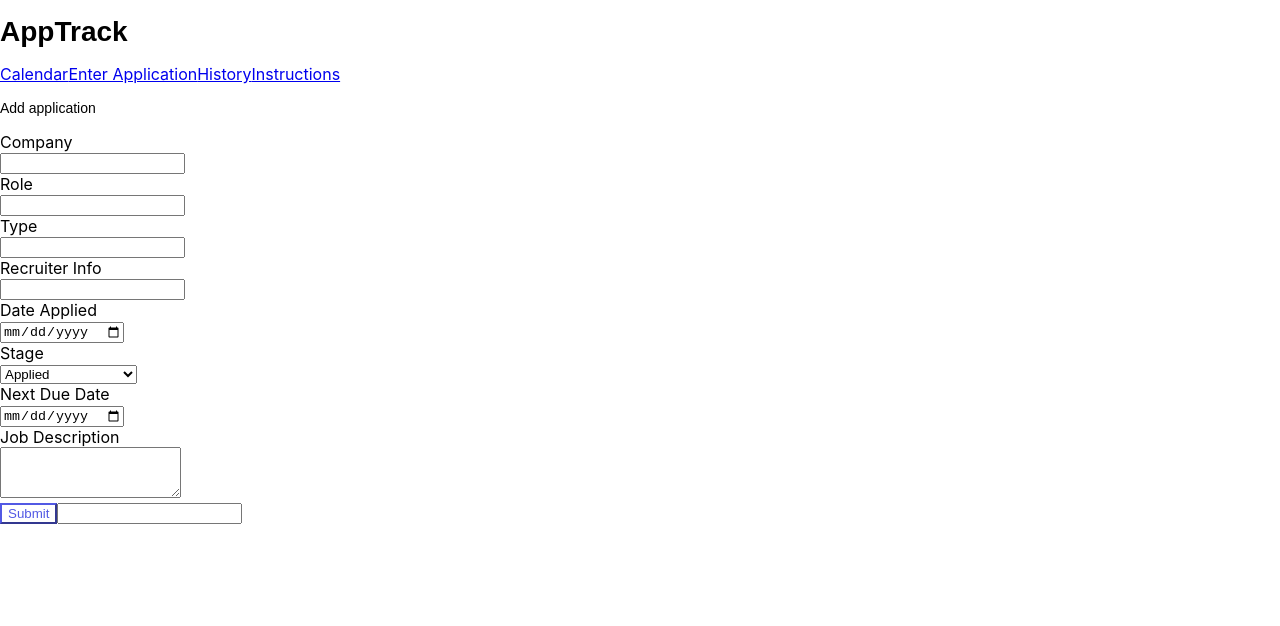
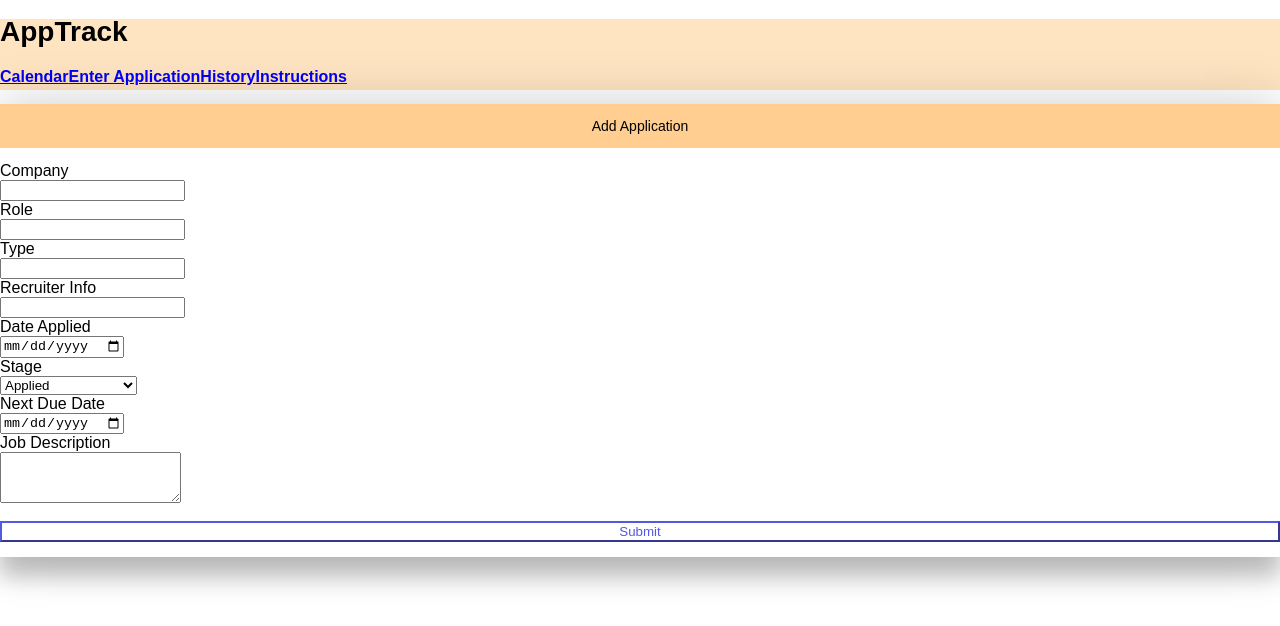
Before and after one commit to wirthdrewneu/Web-Dev-Project-3, a React (Create React App) app in the folder interapp/: page /newApplication in a window 1280 px wide. Shown: the top 626 px of the page. Built offline with nearby package versions, Linux system fonts and the light colour scheme; no server answers; the HTML template or start-up script is replaced by a standard one.

Commit message:
Added aesthetic changes and edit form

```diff
--- a/interapp/src/App.css
+++ b/interapp/src/App.css
@@ -1,6 +1,33 @@
-   .limitText {
-     max-height: 50px;
-     max-width: 140px;
-     overflow: scroll;
-     display: block;
-   }
+.limitText {
+  max-height: 50px;
+  max-width: 320px;
+  overflow: scroll;
+  display: block;
+}
+
+.center {
+  display: flex;
+  justify-content: center;
+  align-items: center;
+  height: 50px;
+}
+
+.shadow {
+  box-shadow: 0 20px 20px rgba(0, 0, 0, 0.2), 0px 0px 50px rgba(0, 0, 0, 0.2);
+}
+
+.padding-std {
+  padding: 0.75rem 1.25rem;
+}
+
+.center-text {
+  text-align: center;
+}
+
+.filter-by {
+  cursor: pointer;
+}
+
+.no-padding {
+  padding: 0;
+}
--- a/interapp/src/components/AppCalendar.js
+++ b/interapp/src/components/AppCalendar.js
@@ -1,4 +1,4 @@
-import React, { useState, useEffect } from "react";
+import React, { useState } from "react";
 /*import { render } from "react-dom";*/
 import { Calendar, momentLocalizer } from "react-big-calendar";
 import moment from "moment";
@@ -15,8 +15,7 @@ function AppCalendar(props) {
 
   return (
     <main>
-    <div id = "maincontent">
-
+      <div className="container" id = "maincontent">
         <div className="card-deck mb-3 text-center">
           <div className="card mb-6 shadow-sm">
             <div className="card-header">
@@ -31,11 +30,9 @@ function AppCalendar(props) {
                 endAccessor="end"
                 style={{ height: 500, width: "100%" }}
               />
-
             </div>
           </div>
         </div>
-
         <EventForm eventdata = {eventdata} />
       </div>
     </main>
--- a/interapp/src/components/AppForm.js
+++ b/interapp/src/components/AppForm.js
@@ -3,64 +3,53 @@ import "../css/form.css";
 
 function AppForm ({edit, itemDetails}) {
   const [url, setUrl] = useState("/appform");
-  const [fields, setFields] = useState({
-    Company: "",
-    DateApplied: "",
-    JobDescription: "",
-    RecruiterInfo: "",
-    Role: "",
-    Stage: "",
-    StageDate: "",
-    Type: ""
-  });
+  const [fields, setFields] = useState({});
 
   useEffect(() => {
     if (edit) {
       setFields(itemDetails);
-      setUrl("/updateApplication")
+      setUrl("/updateApplication");
     }
-  }, []);
-
-
+  }, [url, fields, edit, itemDetails]);
 
   return(
-      <div className = "align-items-center p-3 px-md-4 mb-3 bg-white border-bottom shadow-sm" id = "maincontent">
+    <div className="container align-items-center p-3 px-md-4 mb-3 bg-white border-bottom shadow" id="maincontent">
       <form action={url} method="POST">
-        <p className="h4 mb-4">Add application</p>
+        {(edit) ? '' : <p className="h4 mb-4 header-std padding-std center-text">Add Application</p>}
         <div className="form-group row">
-          <label for="company" className="col-10 col-form-label" >Company</label>
+          <label for="company" className="col-2 col-form-label" >Company</label>
           <div className="col-10">
-            <input className="form-control" type="text" id="company" name="Company"/>
+            <input className="form-control" type="text" id="company" name="Company" defaultValue={(!fields) ? '' : fields.Company}/>
           </div>
         </div>
         <div className="form-group row">
-          <label for="role" className="col-10 col-form-label">Role</label>
+          <label for="role" className="col-2 col-form-label">Role</label>
           <div className="col-10">
-            <input className="form-control" type="text" id="role" name="Role" />
+            <input className="form-control" type="text" id="role" name="Role" defaultValue={(!fields) ? '' : fields.Role}/>
           </div>
         </div>
         <div className="form-group row">
-          <label for="type" className="col-10 col-form-label">Type</label>
+          <label for="type" className="col-2 col-form-label">Type</label>
           <div className="col-10">
-            <input className="form-control" type="text" id="type" name="Type" />
+            <input className="form-control" type="text" id="type" name="Type" defaultValue={(!fields) ? '' : fields.Type}/>
           </div>
         </div>
         <div className="form-group row">
-          <label for="recruiter" className="col-10 col-form-label">Recruiter Info</label>
+          <label for="recruiter" className="col-2 col-form-label">Recruiter Info</label>
           <div className="col-10">
-            <input className="form-control" type="text" id="recruiter" name="RecruiterInfo" />
+            <input className="form-control" type="text" id="recruiter" name="RecruiterInfo" defaultValue={(!fields) ? '' : fields.RecruiterInfo} />
           </div>
         </div>
         <div className="form-group row">
-          <label for="appliedDate" className="col-10 col-form-label">Date Applied</label>
+          <label for="appliedDate" className="col-2 col-form-label">Date Applied</label>
           <div className="col-10">
-            <input className="form-control" type="date" id="appliedDate" name="DateApplied" />
+            <input className="form-control" type="date" id="appliedDate" name="DateApplied" defaultValue={(!fields) ? '' : fields.DateApplied}/>
           </div>
         </div>
         <div className="form-group row">
-          <label for="stage" className="col-10 col-form-label">Stage</label>
+          <label for="stage" className="col-2 col-form-label">Stage</label>
           <div className="col-10">
-            <select className="form-control" id="stage" name="Stage">
+            <select className="form-control" id="stage" name="Stage" defaultValue={(!fields) ? '' : fields.Stage}>
               <option>Applied</option>
               <option>Online Assessment</option>
               <option>Interview</option>
@@ -72,21 +61,23 @@ function AppForm ({edit, itemDetails}) {
           </div>
         </div>
         <div className="form-group row">
-          <label for="stage" className="col-10 col-form-label">Next Due Date</label>
+          <label for="stage" className="col-2 col-form-label">Next Due Date</label>
           <div className="col-10">
-            <input className="form-control" type="date" id="stage" name="StageDate" />
+            <input className="form-control" type="date" id="stage" name="StageDate" defaultValue={(!fields) ? '' : fields.StageDate}/>
           </div>
         </div>
         <div className="form-group row">
-          <label for="jobDesc" className="col-10 col-form-label">Job Description</label>
+          <label for="jobDesc" className="col-2 col-form-label">Job Description</label>
           <div className="col-10">
-            <textarea className="form-control" id="jobDesc" rows="3" name="JobDescription"></textarea>
+            <textarea className="form-control" id="jobDesc" rows="3" name="JobDescription" defaultValue={(!fields) ? '' : fields.JobDescription}></textarea>
           </div>
         </div>
-        <button type="submit" className="btn btn-primary">Submit</button>
-        <input className="form-control" type="ID" value="" id="stage" name="StageDate" />
+        {(edit) ? <input hidden className="form-control" type="text" id="_id" name="_id" defaultValue={(!fields) ? '' : fields._id}/> : '' }
+        <div className="center">
+          <button type="submit" className="btn btn-primary">{(edit) ? 'Save Changes' : 'Submit'}</button>
+        </div>
       </form>
-    </div>);
-
-  }
+    </div>
+  );
+}
 export default AppForm;
--- a/interapp/src/components/HistoryTable.js
+++ b/interapp/src/components/HistoryTable.js
@@ -3,7 +3,6 @@ import "../css/designs.css"
 
 export default function HistoryTable(props) {
     const { posts, onDelete, onEdit} = props;
-
     return(
         <table class="table table-striped" id = "maincontent">
             <thead>
--- a/interapp/src/components/NavBar.js
+++ b/interapp/src/components/NavBar.js
@@ -1,16 +1,10 @@
 import React from "react";
 import "../css/designs.css";
-// import {
-//   BrowserRouter as Router,
-//   Switch,
-//   Route,
-//   Link
-// } from "react-router-dom";
 
 function NavBar() {
 	return (
 		<header>
-			<div className="card mb-6 shadow-sm testb d-flex flex-column flex-md-row align-items-center p-3 px-md-4 mb-3 bg-white border-bottom shadow-sm">
+			<div className="mb-6 testb d-flex flex-column flex-md-row p-3 px-md-4 mb-3 border-bottom nav-header">
 				<a href="#maincontent" class="skip-link">
 					{" "}
 					Skip to main content{" "}
--- /dev/null
+++ b/interapp/src/components/common/Modal.js
@@ -0,0 +1,30 @@
+import React from 'react';
+import {Modal} from 'react-bootstrap';
+
+export default function ModalPop({closePop, showModal, component, heading}) {
+
+    return (
+        <>
+            <Modal
+                show={showModal}
+                onHide={closePop}
+                size="xl"
+                aria-labelledby="contained-modal-title-vcenter"
+                centered
+            >
+                <Modal.Header className="header-std" closeButton>
+                    <Modal.Title id="contained-modal-title-vcenter" >{heading}</Modal.Title>
+                </Modal.Header>
+                <Modal.Body>{component}</Modal.Body>
+                {/* <Modal.Footer> */}
+                {/* <Button variant="secondary" onClick={closePop}>
+                    Close
+                </Button>
+                <Button variant="primary" onClick={closePop}>
+                    Save Changes
+                </Button> */}
+                {/* </Modal.Footer> */}
+            </Modal>
+        </>
+    );
+}
--- a/interapp/src/components/common/filtering.js
+++ b/interapp/src/components/common/filtering.js
@@ -3,8 +3,8 @@ import "../../css/designs.css"
 
 export default function Filters ({ items, textProperty, valueProperty, onItemSelect, selectedItem }) {
     return (
-        <div>
-            <h6>Filter By</h6>
+        <div class="filter-by">
+            <h6 className="header-std padding-std">Filter By</h6>
             <ul class="list-group">
                 { items.map (item =>
                     <li
--- a/interapp/src/css/designs.css
+++ b/interapp/src/css/designs.css
@@ -1,4 +1,7 @@
-.card-header {
+.nav-header {
+	background-color: #FFE4C2;
+}
+.card-header, .header-std {
 	background-color: #ffce90;
 }
 .rbc-event-content{
@@ -36,11 +39,9 @@ background: #BF1722;
 	color: white;
 	padding: 8px;
 	z-index:100;
-
 }
 
 .skip-link:focus{
-
 	top:0;
 }
  h1 {
@@ -109,8 +110,15 @@ h6 {
 	line-height: 26.4px;
 }
 
+a {
+	font-family: "Arial Rounded MT Bold", "Helvetica Rounded", Arial, sans-serif;
+	font-size: 16px;
+	font-style: normal;
+	font-variant: normal;
+	font-weight: 700;
+	line-height: 26.4px;
+}
 
 .rbc-event{
 	background-color: #ffce90 !important;
-
 }
--- a/interapp/src/css/form.css
+++ b/interapp/src/css/form.css
@@ -1,3 +1,7 @@
 .form-horizontal .control-label{
    text-align:left;
 }
+
+form button {
+   width: 100%;
+}
--- a/interapp/src/index.css
+++ b/interapp/src/index.css
@@ -1,8 +1,7 @@
 body {
   margin: 0;
-  font-family: -apple-system, BlinkMacSystemFont, 'Segoe UI', 'Roboto', 'Oxygen',
-    'Ubuntu', 'Cantarell', 'Fira Sans', 'Droid Sans', 'Helvetica Neue',
-    sans-serif;
+  font-family: "Arial Rounded MT Bold", "Helvetica Rounded", Arial, sans-serif;
+
   -webkit-font-smoothing: antialiased;
   -moz-osx-font-smoothing: grayscale;
 }
```
Also changed, not shown: interapp/src/components/ApplicationsTable.js (+22 -19 lines), interapp/src/components/EventForm.js (+33 -51 lines), 2 other files (tests, documents, lock files or other folders). Lines whose indentation alone changed are shown as unchanged.
